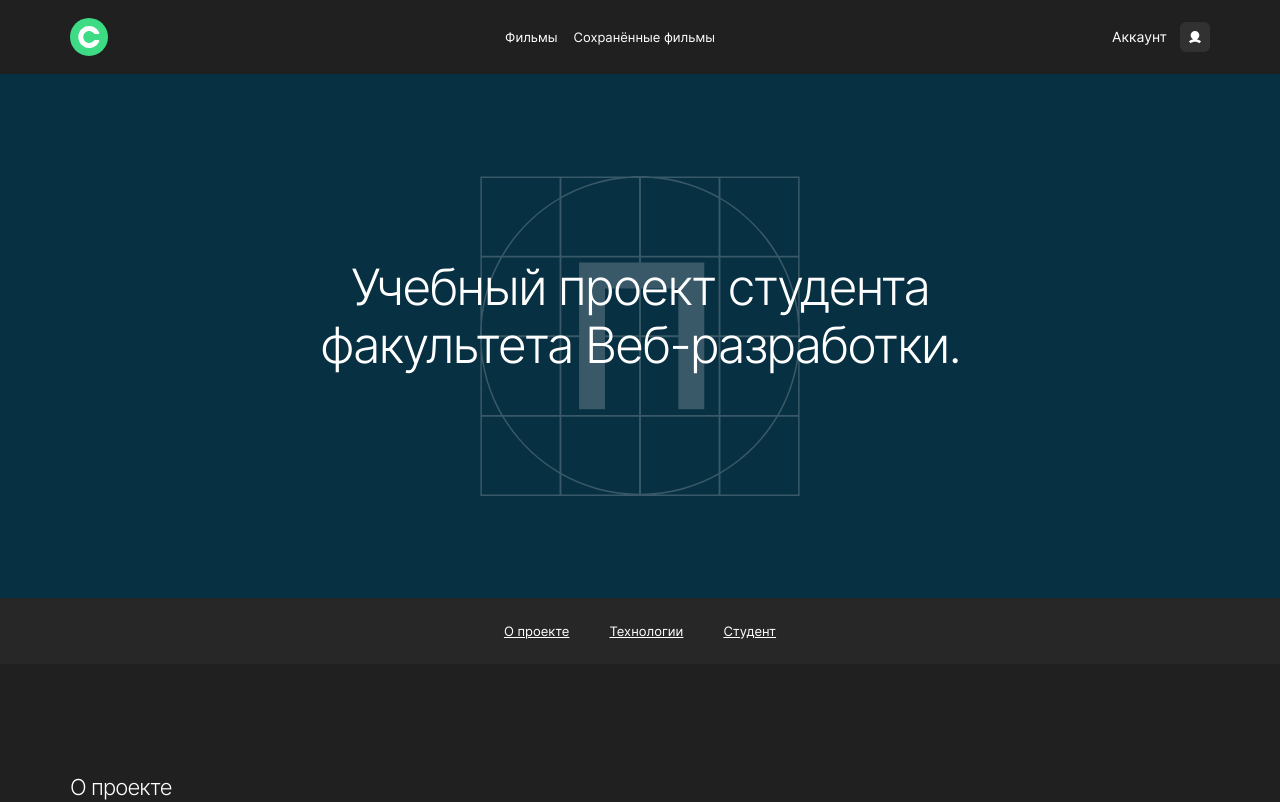
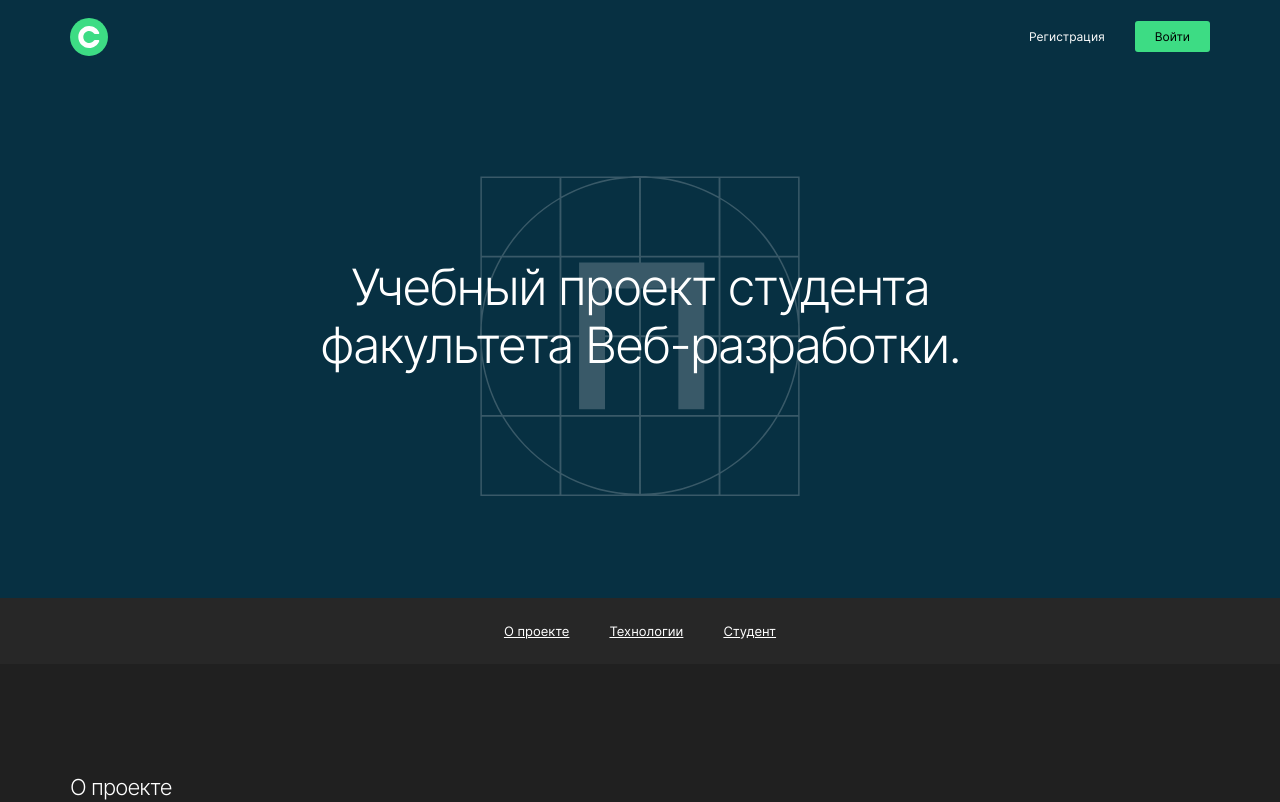
Before and after one commit to Dobroeutro1/movies-explorer-frontend, a React (Create React App) app: page / in a window 1280 px wide. Shown: the top 802 px of the page. Built offline with nearby package versions, Linux system fonts and the light colour scheme.

Commit message:
поправил цвет шапки

```diff
--- a/src/components/App/App.js
+++ b/src/components/App/App.js
@@ -1,5 +1,5 @@
 import React from 'react'
-import { Route, Switch, withRouter } from 'react-router-dom'
+import { Route, Switch } from 'react-router-dom'
 import Header from '../Header/Header'
 import Main from '../Main/Main'
 import Footer from '../Footer/Footer'
@@ -16,7 +16,7 @@ class App extends React.PureComponent {
   constructor(props) {
     super(props)
     this.state = {
-      loggedIn: true,
+      loggedIn: false,
     }
   }
 
@@ -51,4 +51,4 @@ class App extends React.PureComponent {
   }
 }
 
-export default withRouter(App)
+export default App
--- a/src/components/Header/Header.js
+++ b/src/components/Header/Header.js
@@ -1,5 +1,5 @@
 import React from 'react'
-import { Link } from 'react-router-dom'
+import { Link, withRouter } from 'react-router-dom'
 import BurgerPopup from '../BurgerPopup/BurgerPopup'
 
 class Header extends React.PureComponent {
@@ -16,7 +16,7 @@ class Header extends React.PureComponent {
 
   render() {
     return this.props.loggedIn ? (
-      <div className='header header_black'>
+      <div className={`header ${this.props.path ? 'header_black' : null}`}>
         <Link to='/' className='logo'></Link>
         <div className='header__buttons'>
           <Link to='/movies' className='header_button header_button_film'>
@@ -49,4 +49,4 @@ class Header extends React.PureComponent {
   }
 }
 
-export default Header
+export default withRouter(Header)
--- a/src/components/NotFound/NotFound.js
+++ b/src/components/NotFound/NotFound.js
@@ -3,7 +3,6 @@ import { Link, withRouter } from 'react-router-dom'
 
 class NotFound extends React.PureComponent {
   render() {
-    console.log(this.props)
     return (
       <div className='not-found'>
         <h2 className='not-found__title'>404</h2>
--- a/src/components/ProtectedRoute/ProtectedRoute.js
+++ b/src/components/ProtectedRoute/ProtectedRoute.js
@@ -9,7 +9,7 @@ const ProtectedRoute = ({ component: Component, ...props }) => {
       {() =>
         props.loggedIn ? (
           <>
-            {props.header ? <Header loggedIn={props.loggedIn} /> : null}
+            {props.header ? <Header path={props.path} loggedIn={props.loggedIn} /> : null}
             <Component {...props} />
             {props.footer ? <Footer /> : null}
           </>
```
